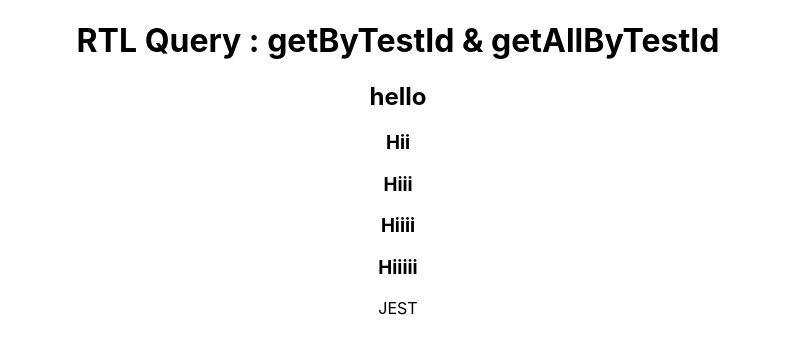
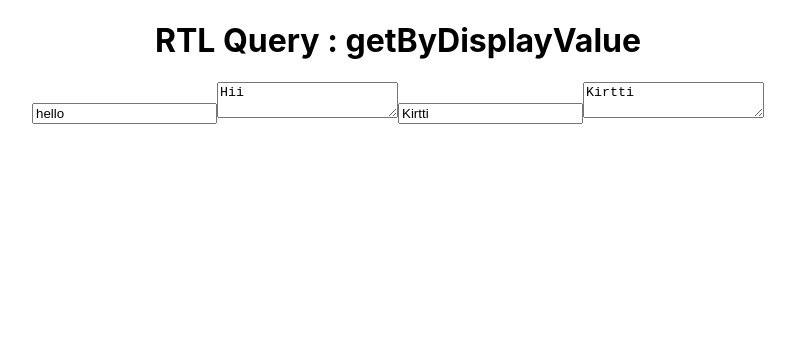
Before and after one commit to Kirttinath/react_testing_lib, a React (Create React App) app in the folder test_1/: page / in a window 1280 px wide. Shown: the top 354 px of the page, without its empty margins (242-1037 px from the left). Built offline with nearby package versions, Linux system fonts and the light colour scheme.

Commit message:
getByDisplayuValue and getAllByDisplayValue both implementation

```diff
--- /dev/null
+++ b/test_1/src/DisplayValue.js
@@ -0,0 +1,15 @@
+import React from "react";
+
+const DisplayValue = () => {
+  return (
+    <div style={{ textAlign: "center" }}>
+      <h1>RTL Query : getByDisplayValue</h1>
+      <input type="text" defaultValue={"hello"} />
+      <textarea defaultValue={"Hii"}></textarea>
+      <input type="text" defaultValue={"Kirtti"} />
+      <textarea defaultValue={"Kirtti"}></textarea>
+    </div>
+  );
+};
+
+export default DisplayValue;
--- a/test_1/src/index.js
+++ b/test_1/src/index.js
@@ -12,6 +12,7 @@ import LabelText from "./LabelText";
 import PlaceholderTest from "./PlaceholderTest";
 import Text from "./Text";
 import TestId from "./TestId";
+import DisplayValue from "./DisplayValue";
 
 const root = ReactDOM.createRoot(document.getElementById("root"));
 root.render(
@@ -24,8 +25,9 @@ root.render(
     <AllByRole />
     <LabelText />
     <PlaceholderTest />
-    <Text /> */}
-    <TestId/>
+    <Text />
+    <TestId/> */}
+    <DisplayValue />
   </React.StrictMode>
 );
 
```
Also changed, not shown: 1 other file (tests, documents, lock files or other folders).
